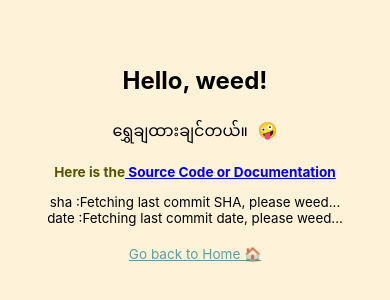
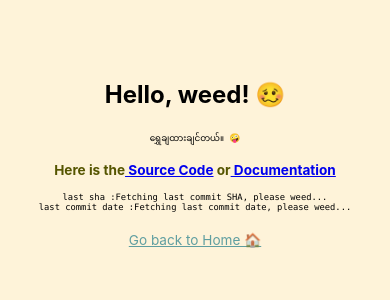
Before and after one commit to minlaxz/shwechahtrchintl, a React (Vite) app: page /#/about in a window 390 px wide. Shown: the part 268-568 px from the top of the page. Built offline with nearby package versions, Linux system fonts and the light colour scheme; no server answers.

Commit message:
I think it is finished 🤷

```diff
--- a/src/About/About.module.css
+++ b/src/About/About.module.css
@@ -28,3 +28,13 @@
     color: #a7a7a7;
     text-decoration: underline;
 }
+
+code {
+    font-size: 1em;
+}
+
+@media only screen and (max-width: 1024px) {
+    code {
+        font-size: 0.55em;
+    }
+}
--- a/src/About/index.jsx
+++ b/src/About/index.jsx
@@ -8,7 +8,7 @@ const About = () => {
     const [commitDate, setCommitDate] = React.useState(null);
 
     React.useEffect(() => {
-        document.title = 's.c.h.c.t | about'
+        document.title = 's.c.h.c.t | about 🤷‍♀️'
         const fetchCommitSha = async () => {
             const commitsOnMain = await axios('https://api.github.com/repos/minlaxz/shwechahtrchintl/branches/main')
             setCommitSha(commitsOnMain.data.commit.sha)
@@ -20,25 +20,29 @@ const About = () => {
     return (
         <>
             <div className={`${styles.root_container}`}>
-                <h2 className="cyan-text">Hello, weed!</h2>
+                <h2 className="cyan-text">Hello, weed! 🥴</h2>
                 <code className="gold-text">ရွှေချထားချင်တယ်။ 🤪</code>
                 <p className="white-text"> Here is the
+                    <a href="https://github.com/minlaxz/shwechahtrchintl" rel="noreferrer noopener" target="_blank"
+                        class="source-text"> Source Code
+                    </a> or
                     <a href="https://github.com/minlaxz/shwechahtrchintl#readme" rel="noreferrer noopener" target="_blank"
-                        class="source-text"> Source Code or Documentation
+                        class="source-text"> Documentation
                     </a>
+
                 </p>
-                <small> sha :
+                <code> last sha :
                     {
                         commitSha ?
                         `${commitSha}` : 'Fetching last commit SHA, please weed...'
                     }
-                </small>
-                <small> date :
+                </code>
+                <code> last commit date :
                     {
                         commitDate ? `${commitDate}` : 'Fetching last commit date, please weed...'
                     }
-                </small>
-                {commitSha && <a a href={`https://github.com/minlaxz/shwechahtrchintl/commit/${commitSha}`} target="_blank" rel="noreferrer noopener">check the branch</a>}
+                </code>
+                {commitSha && <a a href={`https://github.com/minlaxz/shwechahtrchintl/commit/${commitSha}`} target="_blank" rel="noreferrer noopener">WTF is goin' on @sha</a>}
                 <br></br>
                 <Link to="/">Go back to Home 🏠</Link>
             </div>
--- a/src/Home/index.jsx
+++ b/src/Home/index.jsx
@@ -4,13 +4,13 @@ import marijuana from "../assets/marijuana.jpg";
 import { Link } from 'react-router-dom';
 const Media = () => {
     React.useEffect(() => {
-        document.title = 's.c.h.c.t | marijuana'
+        document.title = 's.c.h.c.t | marijuana 🤪'
     },[]);
     return (
         <>
             <div className={`${styles.MediaContainer}`}>
                 <div className={`${styles.MediaContent}`}>
-                    <p> ရွှေချထားချင်တယ်။ </p>
+                    <p> ရွှေချထားချင်တယ်။ 🤪 </p>
                 </div>
                 <div className={`${styles.MediaContent} ${styles.childImage}`}>
                     <img
@@ -34,7 +34,7 @@ const Media = () => {
                     </div>
                 </div>
                 <div className={`${styles.MediaContent}`}>
-                    <Link to="/about">About This</Link>
+                    <Link to="/about">About This 🤷‍♀️</Link>
                 </div>
             </div>
         </>
```
